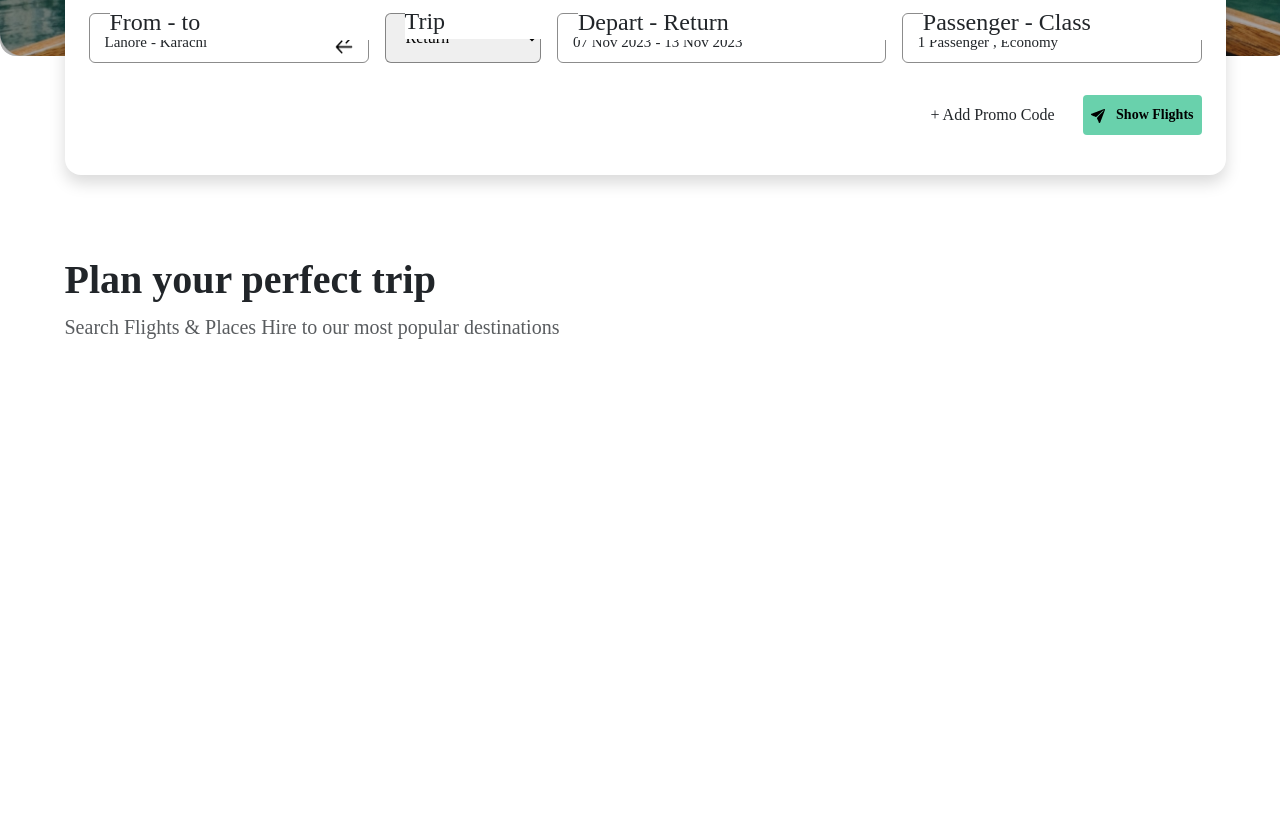
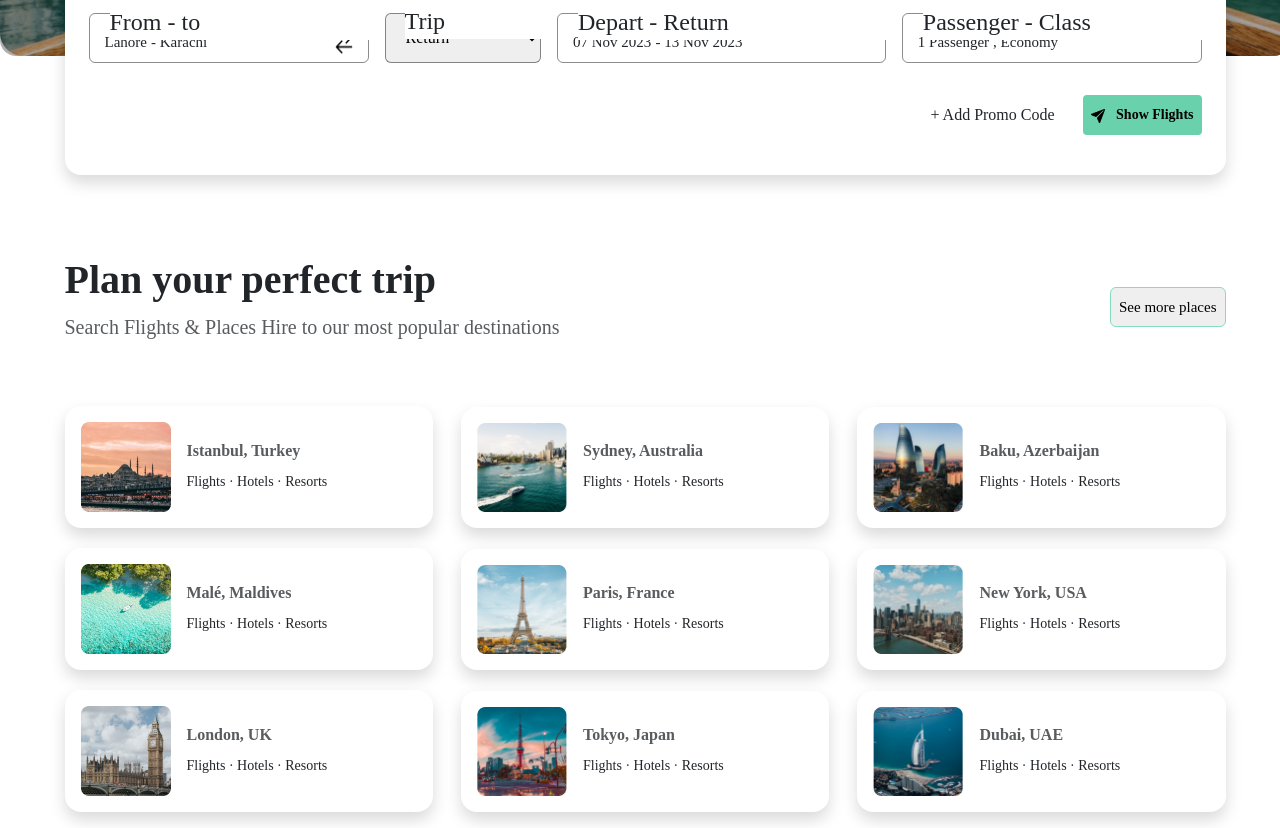
Before and after one commit to pirateIV/FlightBookingApp, a website with bundled scripts: page index.html in a window 1280 px wide. Shown: the part 548-1376 px from the top of the page. Before the commit the page ends 906 px from the top, so only its background shows below. Built offline with nearby package versions, Linux system fonts and the light colour scheme; files whose address does not match are found by name.

Commit message:
updated css imports and fin. cards

```diff
--- a/css/classes.css
+++ b/css/classes.css
@@ -1,6 +1,8 @@
 :root {
   --green-1: #69d1ac;
-  --green-2: #84ddbe
+  --green-2: #84ddbe;
+
+  --transition: 0.3s ease;
 }
 
 .center {
@@ -10,3 +12,13 @@
   background: var(--green-1);
   border-style: var(--green-2);
 }
+.btn-outline-green {
+  color: #000;
+  font-size: 15px;
+  transition: var(--transition);
+  border: 1px solid var(--green-2);
+}
+.btn-outline-green:hover {
+  color: white !important;
+  background: var(--green-1);
+}
--- /dev/null
+++ b/css/main.css
@@ -0,0 +1,63 @@
+
+
+
+
+section span {
+  font-size: 15px;
+}
+section span, legend {
+  font-weight: 500;
+}
+main {
+  width: 1290px;
+}
+
+/*   ============ HEADER ====================  */
+header.main-header {
+  background-image: linear-gradient( rgba(0, 0, 0, 0.65), 30%,  rgba(0, 0, 0, 0.3)),
+    url(../public/img/header.png);
+  background-size: cover;
+  height: 580px;
+}
+header .card {
+  bottom: -70px;
+}
+header .card .tab-select button {
+  border-width: 2px;
+}
+
+/*   ============  FORM ====================  */
+form section {
+  padding: 0 15px;
+  border: 1px solid rgba(0, 0, 0, .45) !important;
+}
+form section:nth-child(2) {
+  flex-grow: 0.5  ;
+  padding: 0;
+  border: 0  !important;
+}
+form section:nth-child(2) select {
+  border: 1px solid rgba(0, 0, 0, .45) !important;
+}
+legend {
+  font-size: 14px;
+  line-height: 20px;
+  margin-bottom: 0;
+  padding: 0 10px;
+  width: auto;
+  position: absolute;
+  top: -10px;
+  background-color: white;
+  left: 20px;
+}
+fieldset {
+  padding: 10px;
+}
+
+/*   ============ PLAN TRIPS ====================  */
+.plan-trips {
+  margin: 200px auto 0;
+}
+.plan-trips section#places  {
+  grid-template-columns: 31.7% 31.7% 31.7%;
+}
--- a/css/style.css
+++ b/css/style.css
@@ -1,3 +1,6 @@
+@import url(./main.css);
+@import url(./classes.css);
+
 * {
   font-family: "Montserrat";
   text-decoration: none !important;
@@ -5,59 +8,3 @@
 body {
   background-color: #fafbfc;
 }
-section span {
-  font-size: 15px;
-}
-section span, legend {
-  font-weight: 500;
-}
-main {
-  width: 1290px;
-}
-
-/*   ============ HEADER ====================  */
-header.main-header {
-  background-image: linear-gradient( rgba(0, 0, 0, 0.65), 30%,  rgba(0, 0, 0, 0.3)),
-    url(../public/img/header.png);
-  background-size: cover;
-  height: 580px;
-}
-header .card {
-  bottom: -70px;
-}
-header .card .tab-select button {
-  border-width: 2px;
-}
-
-/*   ============  FORM ====================  */
-form section {
-  padding: 0 15px;
-  border: 1px solid rgba(0, 0, 0, .45) !important;
-}
-form section:nth-child(2) {
-  flex-grow: 0.5  ;
-  padding: 0;
-  border: 0  !important;
-}
-form section:nth-child(2) select {
-  border: 1px solid rgba(0, 0, 0, .45) !important;
-}
-legend {
-  font-size: 14px;
-  line-height: 20px;
-  margin-bottom: 0;
-  padding: 0 10px;
-  width: auto;
-  position: absolute;
-  top: -10px;
-  background-color: white;
-  left: 20px;
-}
-fieldset {
-  padding: 10px;
-}
-
-/*   ============ PLAN TRIPS ====================  */
-.plan-trips {
-  margin: 200px auto 0;
-}
--- a/index.html
+++ b/index.html
@@ -8,7 +8,7 @@
     <link
       rel="stylesheet"
       href="./node_modules/bootstrap/dist/css/bootstrap.min.css" />
-    <link rel="stylesheet" href="css/classes.css" />
+    <!-- <link rel="stylesheet" href="css/classes.css" /> -->
     <link rel="stylesheet" href="css/style.css" />
   </head>
   <body>
@@ -132,7 +132,7 @@
                     + Add Promo Code
                   </button>
                   <button
-                    class="ms-3 w-auto border-0 p-2 btn-green rounded-1 small fw-bold">
+                    class="ms-3 w-auto border-0 p-2 btn-green btn- rounded-1 small fw-bold">
                     <img
                       src="./public/img/icons/show-flight.png"
                       class="me-2"
@@ -147,16 +147,23 @@
       </header>
 
       <!-- ==================== PLAN TRIPS ======================== -->
-      <div class="plan-trips" style="width: 90%;">
-        <section class="places">
-          <header class="content-header">
-            <h1 role="heading" class="display-6 fw-bold">Plan your perfect trip</h1>
-            <p class="lead fw-medium text-muted">Search Flights & Places Hire to our most popular destinations</p>
+      <div class="plan-trips" style="width: 90%">
+        <section class="places w-100">
+          <header class="content-header nav align-items-center justify-content-between mb-5">
+            <div>
+              <h1 role="heading" class="display-6 fw-bold">
+                Plan your perfect trip
+              </h1>
+              <p class="lead fw-medium text-muted">
+                Search Flights & Places Hire to our most popular destinations
+              </p>
+            </div>
+            <button class="btn-outline-green p-2 rounded-2 fw-medium">See more places</button>
+          </header>
 
-            <section class="card-places" id="places">
-
-            </section>
-          </header>
+          <section
+            class="card-places d-grid justify-content-between align-items-center gap-1"
+            id="places"></section>
         </section>
       </div>
     </main>
--- a/js/pages/places.js
+++ b/js/pages/places.js
@@ -1,9 +1,9 @@
 const details = "Flights · Hotels · Resorts";
 const imgPath = "./public/img/cards/";
 const hotelImagesPath = "./public/img/hotels";
-const places = [
-  (Instanbul = {
-    img: "istanbul.png",
+export const places = [
+  {
+    img: imgPath + "istanbul.png",
     place: "Istanbul",
     country: "Turkey",
     placeDetails:
@@ -43,6 +43,7 @@ const places = [
         address:
           "Levazim Mahallesi, Visnezade Mah. Acisu Sok. No:19, Beşiktaş, Istanbul, Turkey",
         images: hotelImagesPath + "",
+        link: "raffles.com/istanbul/",
       },
       {
         name: "Shangri-La Bosphorus, Istanbul",
@@ -62,6 +63,7 @@ const places = [
         address:
           "Sinanpasa Mah. Hayrettin Iskelesi Sok. No. 1, Beşiktaş, Istanbul, Turkey",
         images: hotelImagesPath + "",
+        link: "shangri-la.com/istanbul/shangrila/",
       },
       {
         name: "The Ritz-Carlton, Istanbul",
@@ -81,6 +83,7 @@ const places = [
         address:
           "Suzer Plaza, Askerocagi Caddesi No: 15, Sisli, Istanbul, Turkey",
         images: hotelImagesPath + "",
+        link: "ritzcarlton.com/istanbul",
       },
       {
         name: "InterContinental Istanbul",
@@ -100,6 +103,7 @@ const places = [
         address:
           "Tahsin Duru Sk. No: 2, 34437 Taksim, Beyoğlu, Istanbul, Turkey",
         images: hotelImagesPath + "",
+        link: "ihg.com/intercontinental/hotels/us/en/istanbul/istha/hoteldetail",
       },
       {
         name: "Legacy Ottoman Hotel",
@@ -174,59 +178,58 @@ const places = [
         link: "surahotels.com",
       },
     ],
-  }),
+  },
   {
-    img: "sydney.png",
+    img: imgPath + "sydney.png",
     place: "Sydney",
     country: "Australia",
     placeDetails:
       "Sydney is famous for its iconic landmarks such as the Sydney Opera House and the Sydney Harbour Bridge. Tourists often visit Bondi Beach, Taronga Zoo, and the Royal Botanic Garden.",
   },
-  // Add more places below
   {
-    img: "baku.png",
+    img: imgPath + "baiku.png",
     place: "Baku",
     country: "Azerbaijan",
     placeDetails:
       "Baku is renowned for its blend of modern architecture and historic buildings, along with its rich cultural heritage. Key attractions include the Flame Towers, the Old City (Icherisheher), Heydar Aliyev Center, and the Baku Boulevard.",
   },
   {
-    img: "male.png",
+    img: imgPath + "malè.png",
     place: "Malé",
     country: "Maldives",
     placeDetails:
       "Malé is the vibrant capital of the Maldives, known for its beautiful beaches, clear waters, and vibrant underwater life. Tourists often enjoy water activities such as snorkeling, diving, and exploring the local markets and restaurants.",
   },
   {
-    img: "paris.png",
+    img: imgPath + "paris.png",
     place: "Paris",
     country: "France",
     placeDetails:
       "Paris is celebrated for its romantic ambiance, art, fashion, and exquisite cuisine. Iconic attractions include the Eiffel Tower, Louvre Museum, Notre-Dame Cathedral, and the Champs-Élysées.",
   },
   {
-    img: "new  york.png",
+    img: imgPath + "new york.png",
     place: "New York",
     country: "USA",
     placeDetails:
       "New York is a bustling metropolis renowned for its diverse culture, iconic skyline, and world-class entertainment. Popular attractions include Times Square, Central Park, Statue of Liberty, and the Metropolitan Museum of Art.",
   },
   {
-    img: "london.png",
+    img: imgPath + "london.png",
     place: "London",
     country: "UK",
     placeDetails:
       "London is famous for its historical landmarks, royal palaces, museums, and thriving theater scene. Must-visit sites include the Tower of London, Buckingham Palace, the British Museum, and the London Eye.",
   },
   {
-    img: "tokyo.png",
+    img: imgPath + "tokyo.png",
     place: "Tokyo",
     country: "Japan",
     placeDetails:
       "Tokyo is a dynamic city known for its modern technology, traditional culture, and delicious cuisine. Popular attractions include the Tokyo Skytree, Senso-ji Temple, Meiji Shrine, and the bustling Shibuya Crossing.",
   },
   {
-    img: "dubai.png",
+    img: imgPath + "dubai.png",
     place: "Dubai",
     country: "UAE",
     placeDetails:
--- /dev/null
+++ b/js/script.js
@@ -0,0 +1,22 @@
+import { places } from "./pages/places.js";
+
+(function App(params) {
+  const placesHTML = document.getElementById("places");
+  places.forEach((place, idx) => {
+    placesHTML.innerHTML += `
+      <div class="card place place-famous rounded-4 border-0 shadow mb-3 p-3">
+        <div class="d-flex g-0 align-items-center">
+          <div>
+            <img src="${place.img}" width="90" class="img-fluid rounded-start" alt="${place.place}" />
+          </div>
+          <div>
+            <div class="card-body py-2">
+              <h6 class="place-name fw-bold text-muted fs-6">${place.place}, ${place.country}</h6>
+              <small class="fw-medium m-0">Flights · Hotels · Resorts</small>
+            </div>
+          </div>
+        </div>
+      </div>
+    `;
+  });
+})();
```
Also changed, not shown: js/pages/places/places2.js (added).
